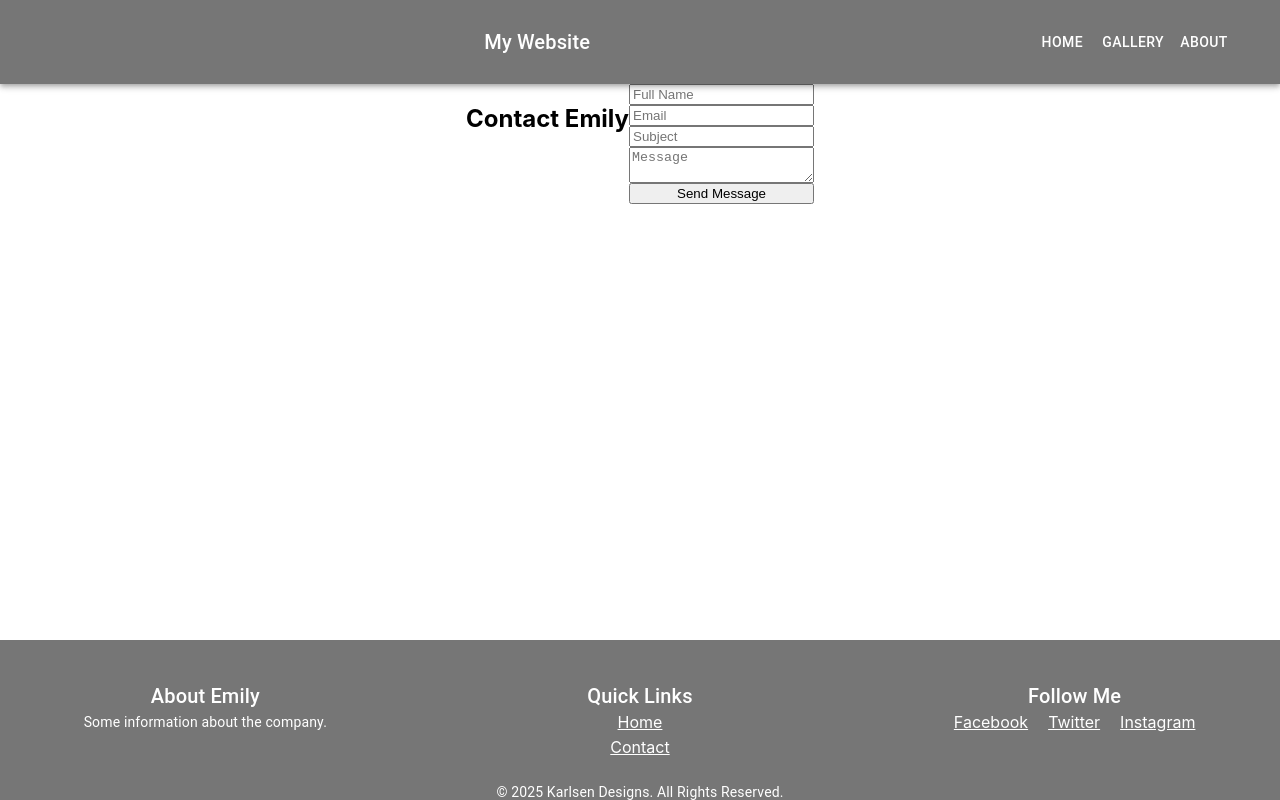
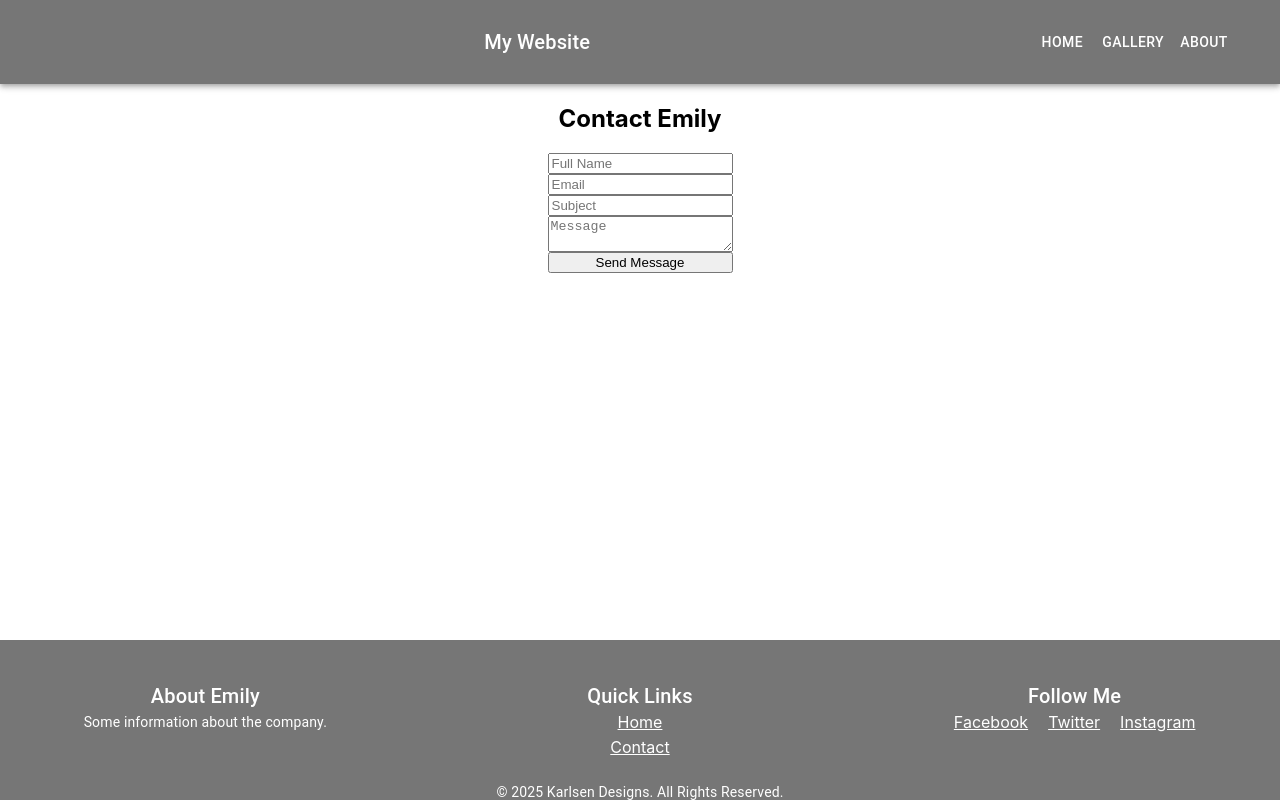
Before and after one commit to StephK143/TarponSpringsLashes, a React (Create React App) app in the folder lashleads/: page / in a window 1280 px wide. Built offline with nearby package versions, Linux system fonts and the light colour scheme.

Commit message:
Styling changes

```diff
--- a/lashleads/src/components/ContactForm.js
+++ b/lashleads/src/components/ContactForm.js
@@ -1,18 +1,19 @@
 import { Box, FormControl } from "@mui/material";
 import React from "react";
+import './index.css';
 
 const ContactForm = () => {
     return (
         <Box className='container'
             sx={{
                 display: 'inline-flex',
-                displayDirection: 'column',
+                displayDirection: 'row',
             }}>
-            <div>
+            <FormControl className='--form-control--card formField'>
                 <h2> Contact Emily</h2>
-            </div>
-            <FormControl className='--form-control--card'>
-                <input type='text'
+                <input
+                    className="formField"
+                    type='text'
                     placeholder='Full Name'
                     name='user_name' required />
                 <input type='email'
--- /dev/null
+++ b/lashleads/src/components/index.css
@@ -0,0 +1,4 @@
+.formField {
+    border-radius: '50px';
+    padding: '10px';
+}
--- a/lashleads/src/pages/home.js
+++ b/lashleads/src/pages/home.js
@@ -1,11 +1,20 @@
 import React from "react";
 import ContactForm from "../components/ContactForm";
+import cover from '../assets/floral-background.png';
 
 function HomePage() {
     return (
-    <main sx={{ height: '100vh', minHeight: '100vh' }}>
-        <ContactForm />
-    </main>
-)}
+        <main
+            sx={{
+                height: '100vh',
+                minHeight: '100vh',
+                backgroundImage: `url(${cover})`,
+                backgroundRepeat: "no-repeat",
+                backgroundSize: "cover",
+            }}>
+            <ContactForm />
+        </main>
+    )
+}
 
 export default HomePage;
```
Also changed, not shown: 1 other file (tests, documents, lock files or other folders).
